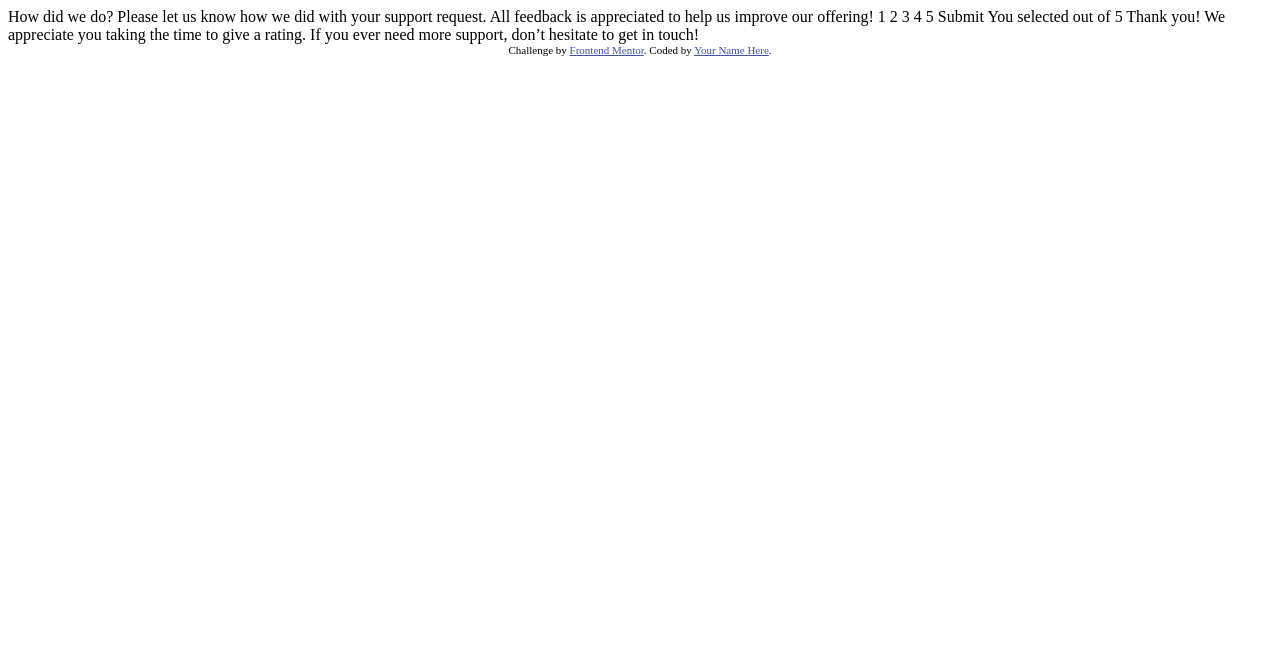
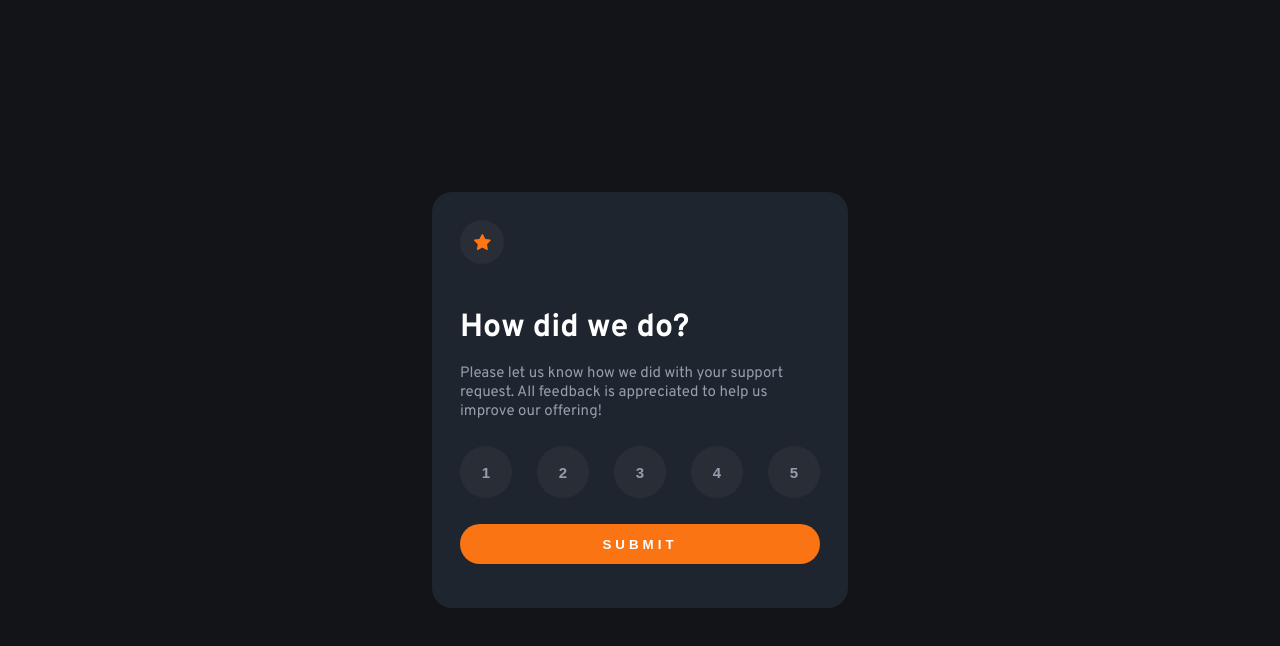
Before and after one commit to jrealesdelaossa/FM-Interactive-rating-component, a plain HTML site: page index.html in a window 1280 px wide. Drawn offline with Linux system fonts and the light colour scheme.

Commit message:
desktop design complete

```diff
--- a/index.html
+++ b/index.html
@@ -5,6 +5,12 @@
   <meta name="viewport" content="width=device-width, initial-scale=1.0"> <!-- displays site properly based on user's device -->
 
   <link rel="icon" type="image/png" sizes="32x32" href="./images/favicon-32x32.png">
+
+  <link rel="preconnect" href="https://fonts.googleapis.com">
+  <link rel="preconnect" href="https://fonts.gstatic.com" crossorigin>
+  <link href="https://fonts.googleapis.com/css2?family=Overpass:wght@400;700&display=swap" rel="stylesheet">
+
+  <link rel="stylesheet" href="style.css">
 
   <title>Frontend Mentor | Interactive rating component</title>
 
@@ -15,35 +21,31 @@
   </style>
 </head>
 <body>
+  <div class="main-container">
+    <figure>
+      <img src="./images/icon-star.svg" alt="icon star">
+    </figure>
+    <!-- Rating state start -->
+    <h1>How did we do?</h1>
 
-  <!-- Rating state start -->
+    <p>Please let us know how we did with your support request. All feedback is appreciated
+      to help us improve our offering!</p>
 
-  How did we do?
+    <div class="buttons-selection">
+      <button class="btn btn-1">1</button>
+      <button class="btn btn-2">2</button>
+      <button class="btn btn-3">3</button>
+      <button class="btn btn-4">4</button>
+      <button class="btn btn-5">5</button>
+    </div>
 
-  Please let us know how we did with your support request. All feedback is appreciated
-  to help us improve our offering!
-
-  1 2 3 4 5
-
-  Submit
-
-  <!-- Rating state end -->
-
-  <!-- Thank you state start -->
-
-  You selected <!-- Add rating here --> out of 5
-
-  Thank you!
-
-  We appreciate you taking the time to give a rating. If you ever need more support,
-  don’t hesitate to get in touch!
-
-  <!-- Thank you state end -->
-
-
+    <button class="btn-submit">Submit</button>
+  </div>
+  <!--
   <div class="attribution">
     Challenge by <a href="https://www.frontendmentor.io?ref=challenge" target="_blank">Frontend Mentor</a>.
     Coded by <a href="#">Your Name Here</a>.
   </div>
+  -->
 </body>
 </html>
--- /dev/null
+++ b/style.css
@@ -0,0 +1,86 @@
+:root {
+    --Orange: hsl(25, 97%, 53%);
+
+    --White: hsl(0, 0%, 100%);
+    --Light-Grey: hsl(217, 12%, 63%);
+    --Medium-Grey: hsl(216, 12%, 54%);
+    --Dark-Blue: hsl(213, 19%, 18%);
+    --Very-Dark-Blue: hsl(216, 12%, 8%);
+    --Font-size: 15px;
+}
+
+body {
+    background-color: var(--Very-Dark-Blue);
+    font-family: 'Overpass', sans-serif;
+    display: grid;
+    place-content: center;
+    width: 100%;
+    height: 100vh;
+    margin: 0;
+    padding: 0;
+}
+
+.main-container {
+    width: 360px;
+    height: 360px;
+    background: #1E252F;
+    border: none;
+    border-radius: 20px;
+    margin: 0;
+    padding: 28px;
+    display: grid;
+    grid-template-rows: repeat(5, 1fr);
+}
+
+.main-container figure {
+    width: 44px;
+    height: 44px;
+    background-color: #292D36;
+    border-radius: 50%;
+    display: grid;
+    place-content: center;
+    margin: 0;
+}
+
+.main-container h1 {
+    color: var(--White);
+    font-weight: 700;
+    margin: 16px 0;
+}
+
+.main-container p {
+    color: var(--Light-Grey);
+    font-size: var(--Font-size);
+    margin: 0 0 16px 0;
+}
+
+/* Botones de selección */
+.buttons-selection {
+    display: flex;
+    justify-content: space-between;
+    align-items: center;
+}
+.btn {
+    width: 52px;
+    height: 52px;
+    background-color: #292D36;
+    border-radius: 50%;
+    border: none;
+    color: var(--Light-Grey);
+    font-size: var(--Font-size);
+    font-weight: 700;
+}
+
+.btn-submit {
+    width: 100%;
+    height: 40px;
+    background-color: var(--Orange);
+    border: none;
+    border-radius: 32px;
+    text-align: center;
+    color: var(--White);
+    text-transform: uppercase;
+    font-weight: 700;
+    letter-spacing: 4px;
+    margin: 16px 0;
+}
```
Also changed, not shown: 1 other file.
